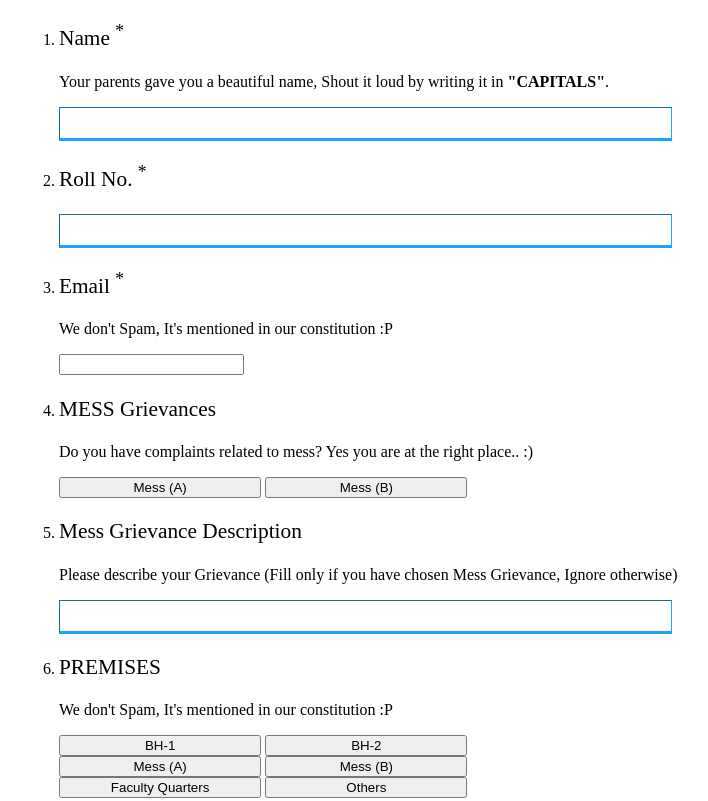
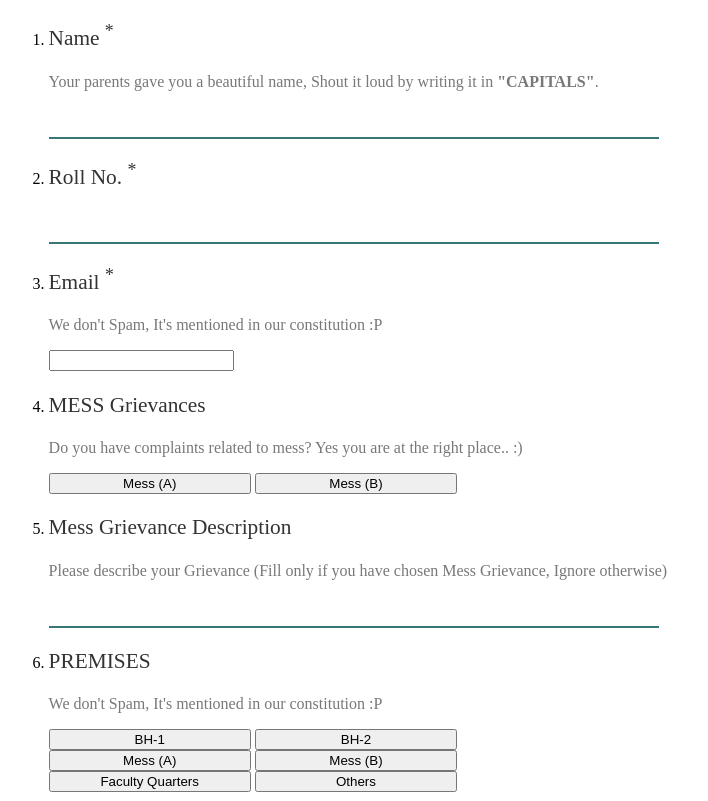
Before and after one commit to OpenSouce-LNMIIT/complaint.lnmiit, a plain HTML site: page index.html in a window 1280 px wide. Shown: the top 801 px of the page, without its empty margins (189-897 px from the left). Drawn offline with Linux system fonts and the light colour scheme.

Commit message:
update css

```diff
--- a/style.css
+++ b/style.css
@@ -1,13 +1,15 @@
 .topic {
 	font-size: 16pt;
+	color: #333333;
 }
 
-.decription {
+.description {
 	font-size: 12pt;
+	color: #787878;
 }
 
 ol {
-	margin-left: 200px;
+	margin-left: 15%;
 	width: 80%;
 }
 
@@ -17,8 +19,8 @@ input[type="button"]{
 
 input[type="text"] {
 	width: 60%;
-	border-width: 0.5px 0.5px 3px 1px;
-	border-color: #1aa3ff;
+	border-width: 0px 0px 2px 0px;
+	border-bottom-color: #102323;
 	font-size: 18pt;
-	color: #1aa3ff;
+	color: #4FB0AE;
 }
```
